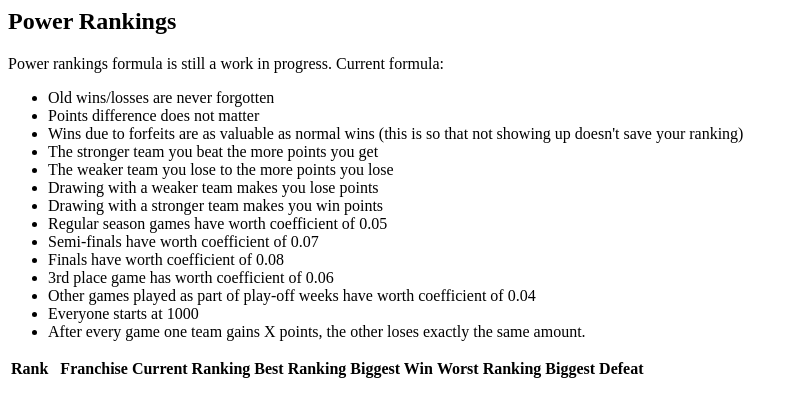
After one commit to zilupe/unicorn, a Python web app: template unicorn/templates/power_rankings.html in a window 1280 px wide. The commit adds this page. Shown: the top 417 px of the page, without its empty margins (0-797 px from the left). Run offline with Jinja, Linux system fonts and the light colour scheme; the template is opened without the code that fills it, so the values that code supplies are empty.

Commit message:
Power rankings v1

```diff
--- a/unicorn/models.py
+++ b/unicorn/models.py
@@ -492,6 +492,10 @@ class Game(Base):
         return self.starts_at.strftime('%Y-%m-%d')
 
     @cached_property
+    def pretty_date_str(self):
+        return self.starts_at.strftime('%d %b %Y')
+
+    @cached_property
     def time_str(self):
         return self.starts_at.strftime('%H:%M')
 
--- a/unicorn/templates/components/navbar.html
+++ b/unicorn/templates/components/navbar.html
@@ -20,6 +20,9 @@
             <li class="nav-item">
                 <a class="nav-link" href="games_all.html">Games</a>
             </li>
+            <li class="nav-item">
+                <a class="nav-link" href="power_rankings.html">Power Rankings</a>
+            </li>
             <!--<li class="nav-item">-->
             <!--<a class="nav-link disabled" href="players_all.html">Players</a>-->
             <!--</li>-->
--- /dev/null
+++ b/unicorn/templates/power_rankings.html
@@ -0,0 +1,81 @@
+<h2 class="mt-5 mb-3">Power Rankings</h2>
+
+<p>Power rankings formula is still a work in progress. Current formula:</p>
+
+<ul>
+    <li>Old wins/losses are never forgotten</li>
+    <li>Points difference does not matter</li>
+    <li>Wins due to forfeits are as valuable as normal wins
+        (this is so that not showing up doesn't save your ranking)
+    </li>
+    <li>The stronger team you beat the more points you get</li>
+    <li>The weaker team you lose to the more points you lose</li>
+    <li>Drawing with a weaker team makes you lose points</li>
+    <li>Drawing with a stronger team makes you win points</li>
+    <li>Regular season games have worth coefficient of 0.05</li>
+    <li>Semi-finals have worth coefficient of 0.07</li>
+    <li>Finals have worth coefficient of 0.08</li>
+    <li>3rd place game has worth coefficient of 0.06</li>
+    <li>Other games played as part of play-off weeks have worth coefficient of 0.04</li>
+    <li>Everyone starts at 1000</li>
+    <li>After every game one team gains X points, the other loses exactly the same amount.</li>
+</ul>
+
+<table class="table table-border data-table-simple">
+    <thead>
+        <tr>
+            <th class="text-center">Rank</th>
+            <th>&nbsp;</th>
+            <th>Franchise</th>
+            <th class="text-center">Current Ranking</th>
+            <th class="text-center">Best Ranking</th>
+            <th class="text-center">Biggest Win</th>
+            <th class="text-center">Worst Ranking</th>
+            <th class="text-center">Biggest Defeat</th>
+        </tr>
+
+    </thead>
+    <tbody>
+    {% for rank, pr in power_rankings %}
+        <tr>
+            <th class="text-center align-middle">{{ rank }}</th>
+            <td class="align-middle text-center">
+                {{ pr.franchise.logo_html|safe }}
+            </td>
+            <td class="align-middle">
+                {{ pr.franchise.simple_link|safe }}
+                {% if pr.franchise.status == 'inactive' %}
+                    <em>inactive</em>
+                {% endif %}
+            </td>
+            <td class="table-primary text-center align-middle">
+                <strong>{{ pr.current.int_value }}</strong>
+            </td>
+            <td class="table-success text-center align-middle">
+                {{ pr.best_ever.int_value }}
+                {% if pr.best_ever.game %}
+                    <br>
+                    <small>
+                        <a href="{{ pr.best_ever.game.simple_url }}">{{ pr.best_ever.game.pretty_date_str }}</a>
+                    </small>
+                {% endif %}
+            </td>
+            <td class="table-success text-center align-middle">
+
+            </td>
+            <td class="table-danger text-center align-middle">
+                {{ pr.worst_ever.int_value }}
+                {% if pr.worst_ever.game %}
+                    <br>
+                    <small>
+                        <a href="{{ pr.worst_ever.game.simple_url }}">{{ pr.worst_ever.game.pretty_date_str }}</a>
+                    </small>
+                {% endif %}
+            </td>
+            <td class="table-danger text-center align-middle">
+
+            </td>
+        </tr>
+    {% endfor %}
+    </tbody>
+</table>
```
Also changed, not shown: unicorn/app.py (+9 -0 lines), unicorn/pages/standard.py (+9 -0 lines), unicorn/v2/power_rankings.py (added, +136 -0 lines).
